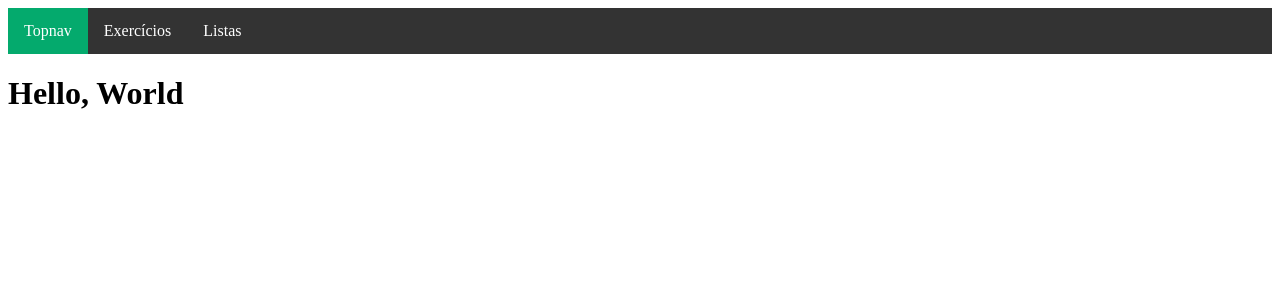
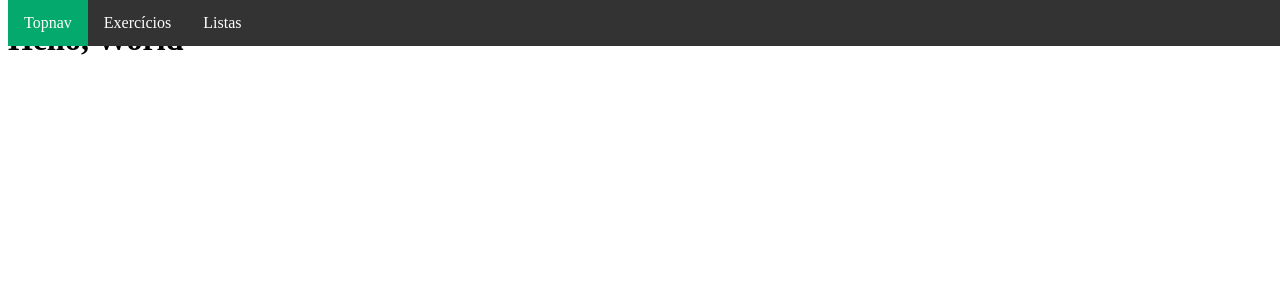
Before and after one commit to Lucas-Espindola-dev/FitNew, a Django app: page /fitnew/home/ in a window 1280 px wide. Shown: the top 300 px of the page. Run offline with Django 5.2, Linux system fonts and the light colour scheme; parts of the project's set-up code (start-up, migrations or seed data) failed here and were passed over.

Commit message:
Correcting navbar

```diff
--- a/fitnew/static/css/styles.css
+++ b/fitnew/static/css/styles.css
@@ -4,6 +4,9 @@
   padding: 0;
   overflow: hidden;
   background-color: #333;
+  position: fixed;
+  top: 0;
+  width: 100%;
 }
 
 li {
```
